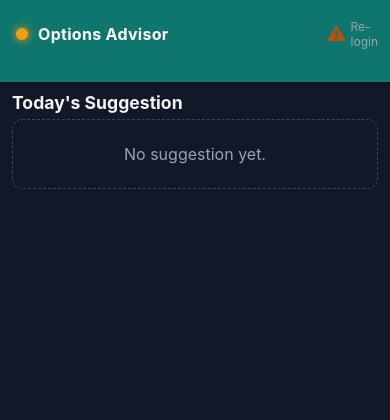
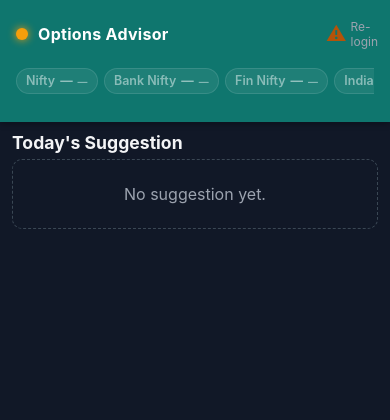
Before and after one commit to tamajit20/options_advisor_system, a Flask app: page / in a window 390 px wide. Shown: the top 420 px of the page. Run offline with Flask 3, Linux system fonts and the light colour scheme; data that the repository does not hold is empty.

Commit message:
Add header index spot strip and show DTE remaining on trade cards.
Live Zerodha ticks for Nifty, Bank Nifty, Fin Nifty, and India VIX appear beside alert banners with EOD fallback; open trades now show entry DTE plus days left to expiry.

Co-authored-by: Cursor <cursoragent@cursor.com>

```diff
--- a/dashboard/server.py
+++ b/dashboard/server.py
@@ -47,11 +47,12 @@ from database.models import (
     SpotEodRepo,
     SuggestionRepo,
     TradeRepo,
+    VixRepo,
 )
 from engine.exit_pricing import sanitized_close_price
 from lifecycle.resuggestion_engine import generate_resuggestion
 from lifecycle.trade_executor import close_trade_with_fills, mark_executed, supplement_trade
-from utils import now_ist, today_ist
+from utils import market_state_at, now_ist, today_ist
 
 logger = logging.getLogger(__name__)
 
@@ -174,6 +175,75 @@ def _parse_history_date_window(
 
 # Closed-trade history filters on close date (fallback to executed_on when unset).
 _CLOSED_TRADE_DATE_EXPR = "COALESCE(t.closed_on, t.executed_on)"
+
+_INDEX_LABELS: Dict[str, str] = {
+    "NIFTY": "Nifty",
+    "BANKNIFTY": "Bank Nifty",
+    "FINNIFTY": "Fin Nifty",
+    "VIX": "India VIX",
+}
+
+
+def _index_ticker_symbols() -> list[str]:
+    """All index symbols shown in the header strip (underlyings + VIX)."""
+    seen: set[str] = set()
+    out: list[str] = []
+    for sym in list(STRATEGY_CONFIG.get("underlyings") or []) + ["VIX"]:
+        key = str(sym).strip().upper()
+        if key and key not in seen:
+            seen.add(key)
+            out.append(key)
+    return out
+
+
+def _load_ws_status_snapshot() -> Optional[dict]:
+    from providers.ws_monitor import default_snapshot_path
+
+    path = default_snapshot_path()
+    if not path.exists():
+        return None
+    try:
+        with path.open("r", encoding="utf-8") as f:
+            return json.load(f)
+    except (OSError, ValueError):
+        return None
+
+
+def _latest_live_index_quotes(
+    snap: dict,
+    symbols: set[str],
+) -> dict[str, dict[str, Any]]:
+    """Most recent index tick per symbol from ws_status recent_events."""
+    out: dict[str, dict[str, Any]] = {}
+    for ev in reversed(snap.get("recent_events") or []):
+        if ev.get("option_type"):
+            continue
+        sym = str(ev.get("symbol") or "").upper()
+        if sym not in symbols or sym in out:
+            continue
+        lp = ev.get("last_price")
+        if lp is None:
+            continue
+        out[sym] = {
+            "price": float(lp),
+            "as_of": ev.get("ts"),
+        }
+    return out
+
+
+def _ws_tick_age_seconds(snap: dict, now: datetime) -> Optional[float]:
+    last_tick = snap.get("last_tick_at")
+    if not last_tick:
+        return None
+    try:
+        last_dt = datetime.fromisoformat(str(last_tick))
+    except ValueError:
+        return None
+    if last_dt.tzinfo is not None:
+        from zoneinfo import ZoneInfo
+
+        last_dt = last_dt.astimezone(ZoneInfo("Asia/Kolkata")).replace(tzinfo=None)
+    return (now - last_dt).total_seconds()
 
 
 # ---------------------------------------------------------------------------
@@ -1332,6 +1402,113 @@ def create_app() -> Flask:
         return jsonify({"ok": True, "key": flag_key, "value": payload["value"]})
 
     # ---------- WS Monitor (Phase 2b telemetry surface) ------------------
+    @app.route("/api/indices/spot")
+    @_with_db
+    def api_indices_spot(db: SQLServerConnection):
+        """Header index strip: live Zerodha ticks when fresh, else latest EOD close."""
+        now = now_ist()
+        ms = market_state_at(now)
+        session_open = ms in ("OPEN_VOLATILE", "OPEN_STABLE", "CLOSE_AUCTION")
+        symbols = _index_ticker_symbols()
+        want = set(symbols)
+
+        snap = _load_ws_status_snapshot()
+        live_quotes = _latest_live_index_quotes(snap, want) if snap else {}
+        tick_age = _ws_tick_age_seconds(snap, now) if snap else None
+        ws_connected = bool(
+            snap
+            and snap.get("connection_state") == "connected"
+            and not snap.get("token_expired")
+        )
+        live_fresh = (
+            ws_connected
+            and tick_age is not None
+            and tick_age <= (120.0 if session_open else 1800.0)
+        )
+
+        spot_repo = SpotEodRepo(db)
+        vix_repo = VixRepo(db)
+        indices: list[dict[str, Any]] = []
+
+        for sym in symbols:
+            label = _INDEX_LABELS.get(sym, sym)
+            live = live_quotes.get(sym)
+            use_live = bool(live_fresh and live and live.get("price") is not None)
+
+            if use_live:
+                raw_ts = live.get("as_of")
+                live_as_of = None
+                if raw_ts:
+                    try:
+                        dt = datetime.fromisoformat(str(raw_ts))
+                        if dt.tzinfo is not None:
+                            from zoneinfo import ZoneInfo
+                            dt = dt.astimezone(ZoneInfo("Asia/Kolkata")).replace(tzinfo=None)
+                        live_as_of = dt.strftime("%Y-%m-%d %H:%M:%S")
+                    except ValueError:
+                        live_as_of = str(raw_ts)
+                indices.append({
+                    "symbol": sym,
+                    "label": label,
+                    "price": round(float(live["price"]), 2),
+                    "source": "live",
+                    "as_of": live_as_of,
+                    "trade_date": None,
+                })
+                continue
+
+            if sym == "VIX":
+                row = vix_repo.latest()
+                if row:
+                    indices.append({
+                        "symbol": sym,
+                        "label": label,
+                        "price": round(float(row["close_price"]), 2),
+                        "source": "eod",
+                        "as_of": None,
+                        "trade_date": _ist_iso(row.get("trade_date")),
+                    })
+                else:
+                    indices.append({
+                        "symbol": sym,
+                        "label": label,
+                        "price": None,
+                        "source": "unavailable",
+                        "as_of": None,
+                        "trade_date": None,
+                    })
+                continue
+
+            row = spot_repo.latest(sym)
+            if row:
+                indices.append({
+                    "symbol": sym,
+                    "label": label,
+                    "price": round(float(row["close_price"]), 2),
+                    "source": "eod",
+                    "as_of": None,
+                    "trade_date": _ist_iso(row.get("trade_date")),
+                })
+            else:
+                indices.append({
+                    "symbol": sym,
+                    "label": label,
+                    "price": None,
+                    "source": "unavailable",
+                    "as_of": None,
+                    "trade_date": None,
+                })
+
+        any_live = any(i.get("source") == "live" for i in indices)
+        return jsonify({
+            "as_of": _ist_iso(now),
+            "session": ms,
+            "session_open": session_open,
+            "feed": "live" if any_live else "eod",
+            "ws_connected": ws_connected,
+            "indices": indices,
+        })
+
     @app.route("/api/ws/monitor")
     def api_ws_monitor():
         """Read-only telemetry from the WS runner.
--- a/dashboard/static/style.css
+++ b/dashboard/static/style.css
@@ -31,7 +31,16 @@ a { color: var(--accent); text-decoration: none; }
   background: var(--accent); box-shadow: 0 0 8px var(--accent);
 }
 .brand-name { letter-spacing: .3px; }
-.header-actions { display: flex; gap: 8px; }
+.header-center {
+  display: flex;
+  align-items: center;
+  gap: 10px;
+  flex: 1 1 auto;
+  min-width: 0;
+  margin: 0 10px;
+  overflow: hidden;
+}
+.header-actions { display: flex; gap: 8px; flex: 0 0 auto; }
 .icon-btn {
   background: transparent; border: 0; color: white;
   width: 44px; height: 44px; border-radius: 8px; cursor: pointer;
@@ -292,6 +301,57 @@ input:focus, select:focus, textarea:focus {
    icon actions). They flow as a horizontally-scrollable row of compact
    pills so they don't break the header height. Empty container collapses
    to zero width. */
+.index-spot-strip {
+  display: flex;
+  align-items: center;
+  gap: 6px;
+  flex: 0 0 auto;
+  overflow-x: auto;
+  scrollbar-width: thin;
+  padding: 2px 0;
+  max-width: 52%;
+}
+.index-spot-strip::-webkit-scrollbar { height: 4px; }
+.index-spot-strip::-webkit-scrollbar-thumb { background: rgba(255,255,255,.25); border-radius: 4px; }
+.index-spot-strip:empty { display: none; }
+
+.idx-chip {
+  display: inline-flex;
+  align-items: baseline;
+  gap: 5px;
+  flex: 0 0 auto;
+  padding: 5px 9px;
+  border-radius: 999px;
+  font-size: .78rem;
+  line-height: 1.1;
+  white-space: nowrap;
+  background: rgba(255,255,255,.12);
+  border: 1px solid rgba(255,255,255,.22);
+  color: #fff;
+}
+.idx-chip-label { font-weight: 600; opacity: .92; }
+.idx-chip-price { font-weight: 700; font-variant-numeric: tabular-nums; }
+.idx-chip-src {
+  font-size: .62rem;
+  font-weight: 700;
+  letter-spacing: .04em;
+  text-transform: uppercase;
+  opacity: .85;
+}
+.idx-chip-live .idx-chip-src { color: #86efac; }
+.idx-chip-live .idx-chip-src::before {
+  content: '';
+  display: inline-block;
+  width: 6px; height: 6px;
+  margin-right: 3px;
+  border-radius: 50%;
+  background: #4ade80;
+  box-shadow: 0 0 6px rgba(74,222,128,.8);
+  vertical-align: middle;
+}
+.idx-chip-eod .idx-chip-src { color: rgba(255,255,255,.75); }
+.idx-chip-unavailable { opacity: .55; }
+
 .global-banners {
   display: flex;
   align-items: center;
@@ -356,7 +416,9 @@ input:focus, select:focus, textarea:focus {
    the global container becomes a wrap-row spanning the full header width. */
 @media (max-width: 900px) {
   .app-header { flex-wrap: wrap; row-gap: 6px; }
-  .global-banners { order: 3; flex-basis: 100%; margin: 4px 0 0 0; }
+  .header-center { order: 3; flex-basis: 100%; margin: 4px 0 0 0; flex-wrap: wrap; }
+  .index-spot-strip { max-width: 100%; flex: 1 1 100%; }
+  .global-banners { flex: 1 1 100%; margin: 0; }
 }
 
 /* ---------- Suggestion card legs ---------- */
--- a/dashboard/templates/dashboard.html
+++ b/dashboard/templates/dashboard.html
@@ -35,7 +35,10 @@
        Lives inside the green header strip so it is visible on every tab
        without consuming a separate row. Updated by refreshGlobalBanners()
        in dashboard.js. Empty by default → invisible. -->
-  <div id="global-banners" class="global-banners" aria-live="polite"></div>
+  <div class="header-center">
+    <div id="index-spot-strip" class="index-spot-strip" aria-live="polite" aria-label="Index spot prices"></div>
+    <div id="global-banners" class="global-banners" aria-live="polite"></div>
+  </div>
   <div class="header-actions">
     <a id="zerodha-login-btn" class="icon-btn" href="/zerodha/login"
        title="Zerodha login (daily token refresh)"
```
Also changed, not shown: tests/test_dashboard/test_server.py (+48 -0 lines), dashboard/static/dashboard.js.
